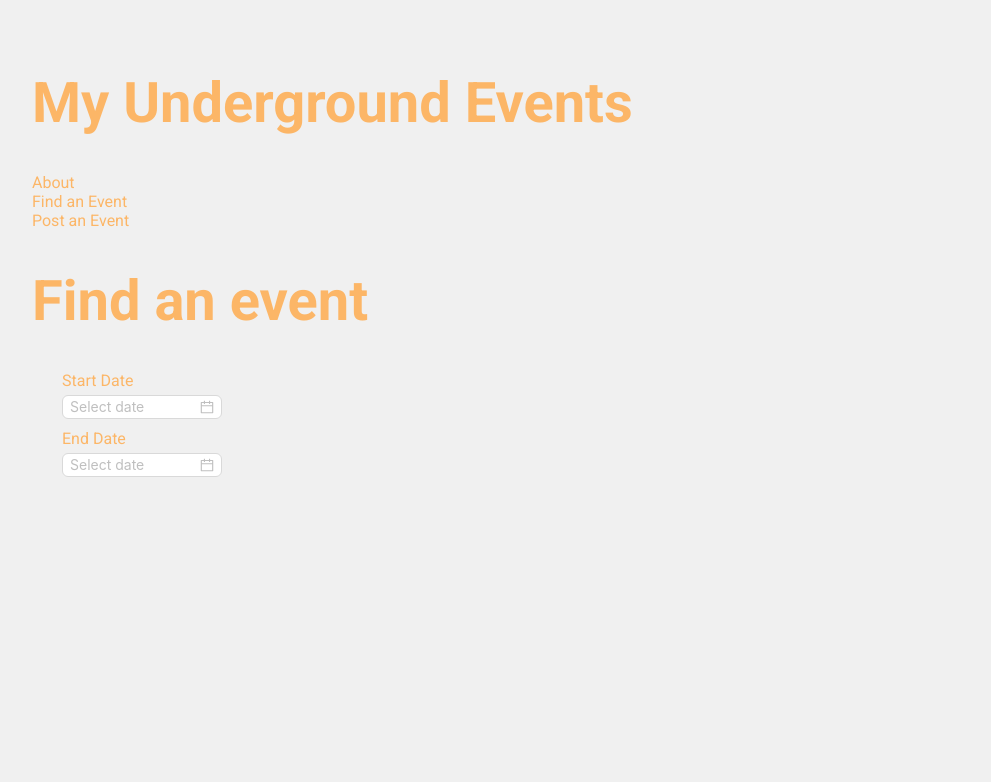
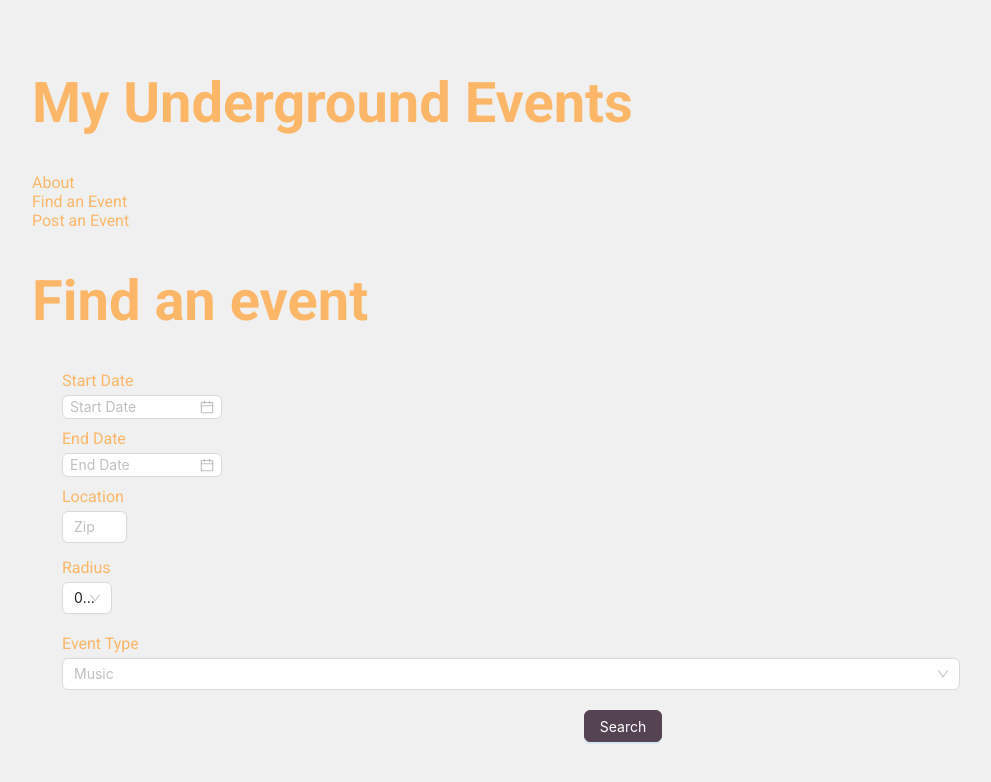
Before and after one commit to alkalinemusic/myundergroundeventAGAIN, a React (Vite) app: page /findevent in a window 1280 px wide. Shown: the top 782 px of the page, without its empty margins (32-1023 px from the left). Built offline with nearby package versions, Linux system fonts and the light colour scheme.

Commit message:
add remainder of fields and search button

```diff
--- /dev/null
+++ b/src/CSS/EventType.css
@@ -0,0 +1,3 @@
+.event-type-header {
+  margin-bottom: 5px;
+}
--- a/src/CSS/FindEvent.css
+++ b/src/CSS/FindEvent.css
@@ -1,3 +1,7 @@
+:root {
+  --fourth-color: #554252; /* Example color, adjust as necessary */
+}
+
 /* FindEvent.css */
 .custom-popup-class {
   background-color: #f0f0f0; /* Light grey background */
@@ -6,24 +10,37 @@
   border-radius: 5px; /* Rounded corners */
 }
 
-
-
 .range-picker-custom {
   width: 160px;
   margin-bottom: 10px;
 }
 
+.zip-input,
+.radius-input {
+  margin-bottom: 10px;
+  width: 65px;
+}
+
 .form-container {
-    padding-left: 30px;  /* Reduce or adjust padding to push content to the left */
+  padding-left: 30px; /* Reduce or adjust padding to push content to the left */
   text-align: left; /* Ensure text aligns to the left if not already */
 }
 
 .start-date-header,
-.end-date-header {
+.end-date-header,
+.zip-input,
+.location-input-header,
+.radius-input-header {
   margin-bottom: 5px;
 }
-/* Add this to your App.css or a similar file */
-/*
+
+.radius-input-header {
+  margin-left: 32px;
+}
+
+.radius-input {
+  margin-left: 30px;
+}
 /* General styles for the popup container */
 .ant-picker-panel-container,
 .ant-picker-panel {
@@ -56,4 +73,65 @@
 /* Adjust width of the input box itself, if necessary */
 .ant-picker-input > input {
   height: 32px; /* Smaller input field height */
-} */
+}
+.zip-input {
+  /* flex: 0; Each input takes equal space in the flex container */
+  width: 65px;
+}
+
+.radius-input-header,
+.radius-input {
+  flex-grow: 1;
+  margin-left: 0px; /* Remove left margin if not needed */
+}
+
+.radius-input-header {
+  margin-top: 10px;
+  margin-bottom: 20px;
+}
+
+.radius-input-label {
+  margin-right: 20px;
+  margin-bottom: 10px;
+}
+
+.radius-picker {
+  margin-top: 5px;
+}
+
+/* Add this to your FindEvent.css */
+.search-button-find-event {
+  display: flex; /* Enables flexbox layout */
+  justify-content: center; /* Centers content horizontally */
+  align-items: center; /* Centers content vertically */
+  width: 100%; /* Takes full width of its container */
+  margin-top: 20px; /* Adds some space above the button */
+}
+
+/* FindEvent.css */
+.find-event-search-button {
+  background-color: var(--fourth-color); /* Sets the background color */
+  border-color: var(--fourth-color); /* Sets the border color */
+  color: #fff; /* Sets the text color to white for better readability */
+  outline: none; /* Removes the outline to prevent focus highlight */
+}
+
+.find-event-search-button:hover,
+.find-event-search-button:focus,
+.find-event-search-button:active,
+.find-event-search-button:focus-visible {
+  /* Handles focus styles for accessibility */
+  background-color: var(
+    --fourth-color
+  ) !important; /* Ensures the color stays the same */
+  border-color: var(
+    --fourth-color
+  ) !important; /* Keeps the border color consistent */
+  color: #fff !important; /* Ensures text color does not change */
+  box-shadow: none !important; /* Removes any shadows applied by default */
+}
+
+/* Optional: If using CSS for shadow or other effects, remove this block if not needed */
+.find-event-search-button:after {
+  background-color: var(--fourth-color);
+}
--- /dev/null
+++ b/src/components/EventType_FindEvent.jsx
@@ -0,0 +1,53 @@
+import React from "react";
+import { useState } from "react";
+import { Select } from "antd";
+import "../CSS/EventType.css";
+
+const OPTIONS = ["Music", "Art", "Dance", "Theater", "Other"];
+
+export default function EventType_FindEvent() {
+  const [selectedItems, setSelectedItems] = useState([]);
+  const filteredOptions = OPTIONS.filter((o) => !selectedItems.includes(o));
+  return (
+    <div>
+      <div className="event-type-header">Event Type</div>
+      <Select
+        mode="multiple"
+        placeholder="Music"
+        value={selectedItems}
+        onChange={setSelectedItems}
+        allowClear="true"
+        defaultActiveFirstOption="true"
+        style={{
+          width: "80%",
+        }}
+        options={filteredOptions.map((item) => ({
+          value: item,
+          label: item,
+        }))}
+      />
+    </div>
+  );
+}
+
+// import React, { useState } from 'react';
+// const OPTIONS = ['Apples', 'Nails', 'Bananas', 'Helicopters'];
+// const App = () => {
+//   const [selectedItems, setSelectedItems] = useState([]);
+//   const filteredOptions = OPTIONS.filter((o) => !selectedItems.includes(o));
+//   return (
+//     <Select
+//       mode="multiple"
+//       placeholder="Inserted are removed"
+//       value={selectedItems}
+//       onChange={setSelectedItems}
+//       style={{
+//         width: '100%',
+//       }}
+//       options={filteredOptions.map((item) => ({
+//         value: item,
+//         label: item,
+//       }))}
+//     />
+//   );
+// };
--- /dev/null
+++ b/src/components/RadiusPicker.jsx
@@ -0,0 +1,84 @@
+import React from "react";
+import { Select, Space } from "antd";
+
+const handleChange = (value) => {
+  console.log(`selected ${value}`);
+};
+const items = [
+  {
+    label: "0",
+    key: "0",
+  },
+  {
+    label: "1",
+    key: "1",
+  },
+  {
+    label: "5",
+    key: "3",
+  },
+  {
+    label: "10",
+    key: "4",
+  },
+  {
+    label: "25",
+    key: "5",
+  },
+  {
+    label: "50",
+    key: "6",
+  },
+];
+
+export default function RadiusPicker() {
+  return (
+    <div>
+      <div className="radius-input-header">
+        <span className="radius-input-label">Radius</span>
+
+        <div className="radius-picker">
+          <Space wrap>
+            <Select
+              defaultValue="0"
+              style={{
+                width: 50,
+              }}
+              onChange={handleChange}
+              options={[
+                {
+                  value: "0",
+                  label: "0",
+                },
+                {
+                  value: "1",
+                  label: "1",
+                },
+                {
+                  value: "5",
+                  label: "5",
+                },
+                {
+                  value: "10",
+                  label: "10",
+                },
+                {
+                  value: "25",
+                  label: "25",
+                },
+                {
+                  value: "50",
+                  label: "50",
+                },
+                {
+                  value: "100",
+                  label: "100",
+                },
+              ]}
+            />
+          </Space>
+        </div>
+      </div>
+    </div>
+  );
+}
--- a/src/pages/FindEvent.jsx
+++ b/src/pages/FindEvent.jsx
@@ -1,19 +1,19 @@
+// FindEvent.js
 import React from "react";
-import { DatePicker, Radio, Space } from "antd";
+import { DatePicker, Input, Button } from "antd";
 import "../CSS/FindEvent.css";
-import dayjs from "dayjs"; // Import dayjs. the maxDate property expects this AntD
+import dayjs from "dayjs";
+import RadiusPicker from "../components/RadiusPicker";
+import EventType_FindEvent from "../components/EventType_FindEvent";
 
-// Using dayjs to create the date objects
-const minDate = dayjs().subtract(1, "day"); // Yesterday as minDate
-const maxEndDate = dayjs(); // Today as the max end date
+const minDate = dayjs().subtract(1, "day");
+const maxEndDate = dayjs();
 
 function disabledStartDate(current) {
-  // Disable all dates before the minimum date
   return current && current.isBefore(minDate, "day");
 }
 
 function disabledEndDate(current) {
-  // Disable all dates after today for the end date
   return current && current.isAfter(maxEndDate, "day");
 }
 
@@ -27,49 +27,29 @@ export default function FindEvent() {
           popupClassName="custom-popup-class"
           className="range-picker-custom"
           disabledDate={disabledStartDate}
-          size={"small"}
+          placeholder="Start Date"
+          size="small"
         />
         <div className="end-date-header">End Date</div>
         <DatePicker
           popupClassName="custom-popup-class"
           className="range-picker-custom"
-          maxDate={maxEndDate}
-          size={"small"}
+          disabledDate={disabledEndDate}
+          placeholder="End Date"
+          size="small"
         />
+        <div className="location-and-radius-container">
+          <div className="location-input-header">Location</div>
+          <Input className="zip-input" placeholder="Zip" />
+          <RadiusPicker />
+          <EventType_FindEvent />
+        </div>
+        <div className="search-button-find-event">
+          <Button className="find-event-search-button" type="primary">
+            Search
+          </Button>
+        </div>
       </div>
     </div>
   );
 }
-
-// import React, { useState } from 'react';
-// import type { ConfigProviderProps, RadioChangeEvent } from 'antd';
-// import { DatePicker, Radio, Space } from 'antd';
-// import FindEvent from "./FindEvent";
-
-// type SizeType = ConfigProviderProps['componentSize'];
-
-// const { RangePicker } = DatePicker;
-
-// const App: React.FC = () => {
-//   const [size, setSize] = useState<SizeType>('middle');
-
-//   const handleSizeChange = (e: RadioChangeEvent) => {
-//     setSize(e.target.value);
-//   };
-
-//   return (
-//     <Space direction="vertical" size={12}>
-//       <Radio.Group value={size} onChange={handleSizeChange}>
-//         <Radio.Button value="large">Large</Radio.Button>
-//         <Radio.Button value="middle">middle</Radio.Button>
-//         <Radio.Button value="small">Small</Radio.Button>
-//       </Radio.Group>
-//       <DatePicker size={size} />
-//       <DatePicker size={size} picker="month" />
-//       <RangePicker size={size} />
-//       <DatePicker size={size} picker="week" />
-//     </Space>
-//   );
-// };
-
-// export default App;
```
Lines whose indentation alone changed are shown as unchanged.
